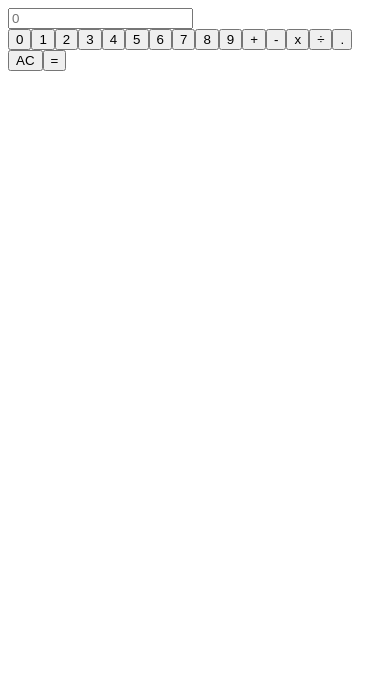
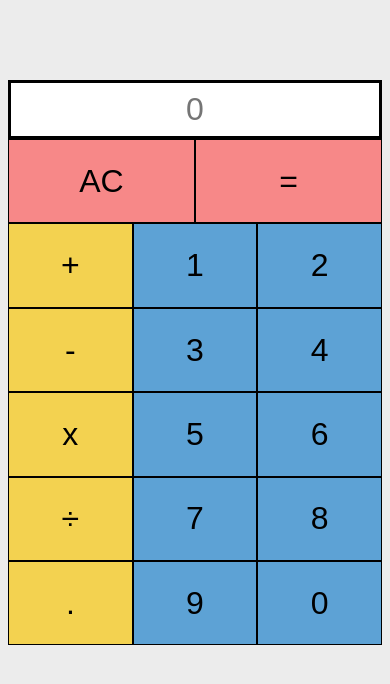
Before and after one commit to grantnsmith/react-calculator, a React (Create React App) app: page / in a window 390 px wide. Shown: the top 684 px of the page. Built offline with nearby package versions, Linux system fonts and the light colour scheme.

Commit message:
Updated styling and mobile responsiveness.

```diff
--- /dev/null
+++ b/src/App.css
@@ -0,0 +1,61 @@
+* {
+  box-sizing: border-box;
+}
+
+body {
+  background-color: #ececec;
+  font-family: Arial, Helvetica, sans-serif;
+}
+
+.wrapper {
+  margin-right: auto;
+  margin-left: auto;
+  margin-top: 5em;
+  max-width: 500px;
+}
+
+.button {
+  font-size: xx-large;
+  width: 33.33%;
+  height: 10vh;
+  border: solid black 1px;
+}
+
+.input {
+  font-size: xx-large;
+  text-align: center;
+  width: 100%;
+  height: 7vh;
+  border: solid black 3px;
+}
+
+#clear {
+  width: 50%;
+  background-color: #f78888;
+}
+
+#equal {
+  width: 50%;
+  background-color: #f78888;
+}
+
+#one,
+#two,
+#three,
+#four,
+#five,
+#six,
+#seven,
+#eight,
+#nine,
+#zero {
+  background-color: #5da2d5;
+}
+
+#plus,
+#minus,
+#multiply,
+#divide,
+#decimal {
+  background-color: #f3d250;
+}
--- a/src/App.js
+++ b/src/App.js
@@ -1,8 +1,10 @@
 import React from "react";
+import Wrapper from "./Components/Wrapper";
 import InputBox from "./Components/InputBox";
 import Button from "./Components/Button";
 import buttons from "./assets/buttons.json";
 import calculate from "./helperFunctions";
+import "./App.css";
 
 function App() {
   const [userInput, setUserInput] = React.useState("");
@@ -12,11 +14,19 @@ function App() {
     secondNum: "",
   });
 
+  // Calculate the equation after second number is updated in state
   React.useEffect(() => {
     if (equation.secondNum) {
       setUserInput(calculate(equation));
     }
   }, [equation]);
+
+  // Clear input and start new equation
+  // React.useEffect(() => {
+  //   if (typeof userInput === "number") {
+  //     setUserInput("");
+  //   }
+  // }, [userInput]);
 
   const onClick = (event) => {
     event.preventDefault();
@@ -64,22 +74,23 @@ function App() {
           symbol: equation.symbol,
           secondNum: userInput,
         });
-      } else {
-        alert("Must enter a number first");
       }
     }
   };
 
   return (
     <div>
+      <Wrapper>
         <InputBox userInput={userInput} onClick={onClick} />
         {buttons.map((buttons) => (
           <Button
+            id={buttons.id}
             onClick={onClick}
             display={buttons.display}
             functionality={buttons.functionality}
           />
         ))}
+      </Wrapper>
     </div>
   );
 }
--- a/src/Components/Button.js
+++ b/src/Components/Button.js
@@ -2,7 +2,12 @@ import React from "react";
 
 function Button(props) {
   return (
-    <button className="button" value={props.display} onClick={props.onClick}>
+    <button
+      className="button"
+      id={props.id}
+      value={props.display}
+      onClick={props.onClick}
+    >
       {props.display}
     </button>
   );
--- a/src/Components/InputBox.js
+++ b/src/Components/InputBox.js
@@ -3,7 +3,12 @@ import React from "react";
 function InputBox(props) {
   return (
     <div>
-      <input type="text" placeholder="0" value={props.userInput}></input>
+      <input
+        className="input"
+        type="text"
+        placeholder="0"
+        value={props.userInput}
+      ></input>
     </div>
   );
 }
--- /dev/null
+++ b/src/Components/Wrapper.js
@@ -0,0 +1,7 @@
+import React from "react";
+
+function Wrapper(props) {
+  return <div className="wrapper">{props.children}</div>;
+}
+
+export default Wrapper;
--- a/src/assets/buttons.json
+++ b/src/assets/buttons.json
@@ -1,71 +1,92 @@
 [
   {
-    "display": 0,
-    "functionality": 0
+    "id": "clear",
+    "display": "AC",
+    "functionality": "clear"
   },
   {
+    "id": "equal",
+    "display": "=",
+    "functionality": "="
+  },
+
+  {
+    "id": "plus",
+    "display": "+",
+    "functionality": "+"
+  },
+  {
+    "id": "one",
     "display": 1,
     "functionality": 1
   },
+
   {
+    "id": "two",
     "display": 2,
     "functionality": 2
   },
   {
+    "id": "minus",
+    "display": "-",
+    "functionality": "-"
+  },
+  {
+    "id": "three",
     "display": 3,
     "functionality": 3
   },
+
   {
+    "id": "four",
     "display": 4,
     "functionality": 4
   },
   {
+    "id": "multiply",
+    "display": "x",
+    "functionality": "*"
+  },
+  {
+    "id": "five",
     "display": 5,
     "functionality": 5
   },
+
   {
+    "id": "six",
     "display": 6,
     "functionality": 6
   },
   {
+    "id": "divide",
+    "display": "÷",
+    "functionality": "/"
+  },
+  {
+    "id": "seven",
     "display": 7,
     "functionality": 7
   },
+
   {
+    "id": "eight",
     "display": 8,
     "functionality": 8
   },
   {
-    "display": 9,
-    "functionality": 9
-  },
-
-  {
-    "display": "+",
-    "functionality": "+"
-  },
-  {
-    "display": "-",
-    "functionality": "-"
-  },
-  {
-    "display": "x",
-    "functionality": "*"
-  },
-  {
-    "display": "÷",
-    "functionality": "/"
-  },
-  {
+    "id": "decimal",
     "display": ".",
     "functionality": "."
   },
   {
-    "display": "AC",
-    "functionality": "clear"
+    "id": "nine",
+    "display": 9,
+    "functionality": 9
   },
   {
-    "display": "=",
-    "functionality": "="
+    "id": "zero",
+    "display": 0,
+    "functionality": 0
   }
 ]
--- a/src/index.js
+++ b/src/index.js
@@ -1,7 +1,6 @@
 import React from "react";
 import ReactDOM from "react-dom";
 import App from "./App";
-import reportWebVitals from "./reportWebVitals";
 
 ReactDOM.render(
   <React.StrictMode>
@@ -9,8 +8,3 @@ ReactDOM.render(
   </React.StrictMode>,
   document.getElementById("root")
 );
-
-// If you want to start measuring performance in your app, pass a function
-// to log results (for example: reportWebVitals(console.log))
-// or send to an analytics endpoint. Learn more: https://bit.ly/CRA-vitals
-reportWebVitals();
--- a/src/reportWebVitals.js
+++ /dev/null
@@ -1,13 +0,0 @@
-const reportWebVitals = onPerfEntry => {
-  if (onPerfEntry && onPerfEntry instanceof Function) {
-    import('web-vitals').then(({ getCLS, getFID, getFCP, getLCP, getTTFB }) => {
-      getCLS(onPerfEntry);
-      getFID(onPerfEntry);
-      getFCP(onPerfEntry);
-      getLCP(onPerfEntry);
-      getTTFB(onPerfEntry);
-    });
-  }
-};
-
-export default reportWebVitals;
```
Also changed, not shown: src/Components/ButtonsContainer.js (deleted, +0 -11 lines), src/setupTests.js (deleted, +0 -5 lines), 2 other files (tests, documents, lock files or other folders). Lines whose indentation alone changed are shown as unchanged.
